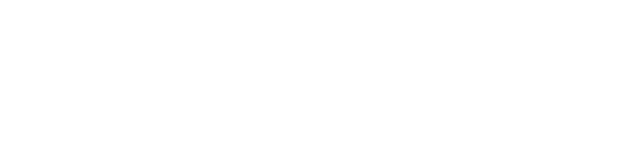
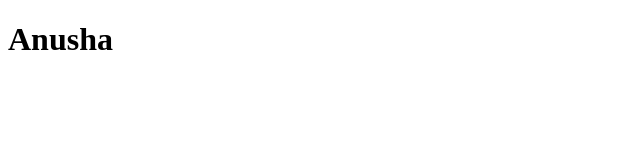
Before and after one commit to Shivakumar-ZugZwang/static_bootstrap, a plain HTML site: page anusha.html in a window 1280 px wide. Shown: the whole page, without its empty margins (0-640 px from the left). Drawn offline with Linux system fonts and the light colour scheme.

Commit message:
Update anusha.html

```diff
--- a/anusha.html
+++ b/anusha.html
@@ -7,6 +7,7 @@
     <title>Document</title>
 </head>
 <body>
+    <h1>Anusha </h1>
 
 </body>
 </html>
```
